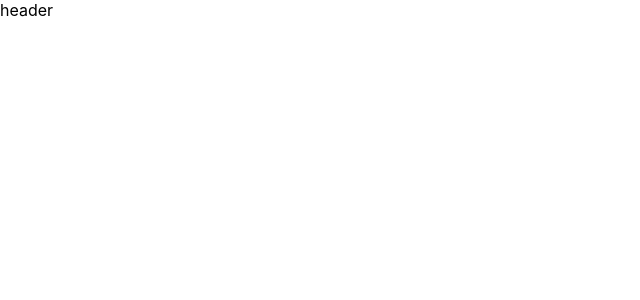
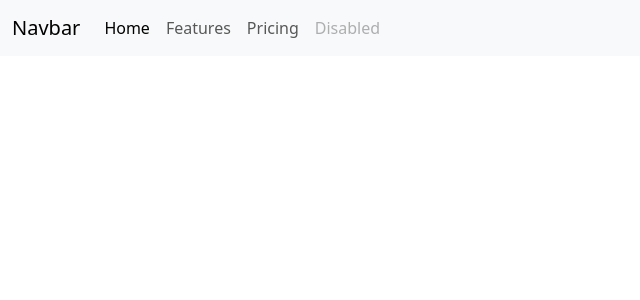
Before and after one commit to kaishu-design/react-portfolio, a React (Create React App) app: page / in a window 1280 px wide. Shown: the top 300 px of the page, without its empty margins (0-640 px from the left). Built offline with nearby package versions, Linux system fonts and the light colour scheme.

Commit message:
installed bootstra[

```diff
--- a/package.json
+++ b/package.json
@@ -6,7 +6,9 @@
     "@testing-library/jest-dom": "^5.17.0",
     "@testing-library/react": "^13.4.0",
     "@testing-library/user-event": "^13.5.0",
+    "bootstrap": "^5.3.2",
     "react": "^18.2.0",
+    "react-bootstrap": "^2.8.0",
     "react-dom": "^18.2.0",
     "react-scripts": "5.0.1",
     "web-vitals": "^2.1.4"
--- a/src/components/Header.js
+++ b/src/components/Header.js
@@ -2,7 +2,30 @@ import React from 'react';
 
 const header = () => {
   return (
-    <div>header</div>
+    <nav class="navbar navbar-expand-lg bg-body-tertiary">
+    <div class="container-fluid">
+      <a class="navbar-brand" href="#">Navbar</a>
+      <button class="navbar-toggler" type="button" data-bs-toggle="collapse" data-bs-target="#navbarNav" aria-controls="navbarNav" aria-expanded="false" aria-label="Toggle navigation">
+        <span class="navbar-toggler-icon"></span>
+      </button>
+      <div class="collapse navbar-collapse" id="navbarNav">
+        <ul class="navbar-nav">
+          <li class="nav-item">
+            <a class="nav-link active" aria-current="page" href="#">Home</a>
+          </li>
+          <li class="nav-item">
+            <a class="nav-link" href="#">Features</a>
+          </li>
+          <li class="nav-item">
+            <a class="nav-link" href="#">Pricing</a>
+          </li>
+          <li class="nav-item">
+            <a class="nav-link disabled" aria-disabled="true">Disabled</a>
+          </li>
+        </ul>
+      </div>
+    </div>
+  </nav>
   );
 }
 
--- a/src/index.js
+++ b/src/index.js
@@ -2,6 +2,7 @@ import React from 'react';
 import ReactDOM from 'react-dom/client';
 import './index.css';
 import App from './App';
+import 'bootstrap/dist/css/bootstrap.min.css';
 // import reportWebVitals from './reportWebVitals';
 
 const root = ReactDOM.createRoot(document.getElementById('root'));
```
Also changed, not shown: 1 other file (tests, documents, lock files or other folders).
